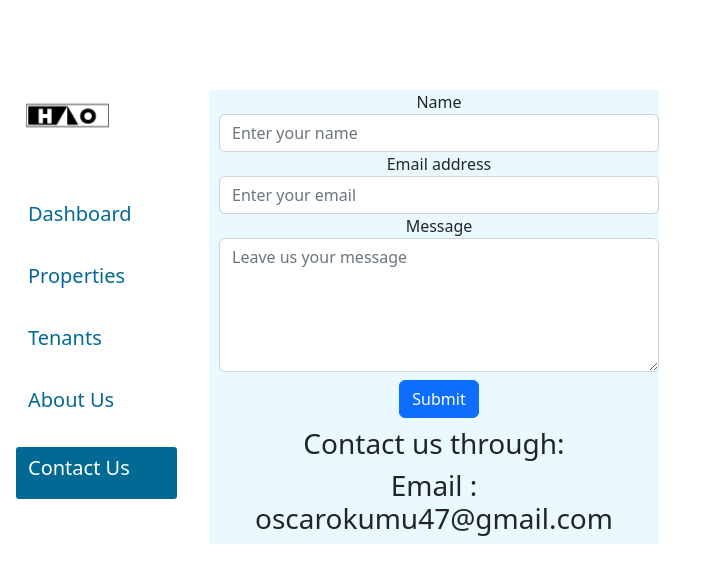
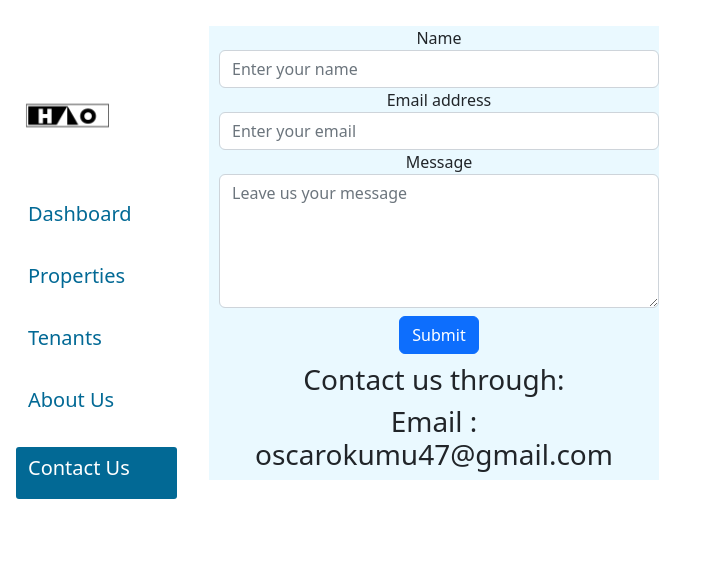
Before and after one commit to Josekariz/hao-frontend, a React (Create React App) app: page /contact_us in a window 1280 px wide. Shown: the top 582 px of the page, without its empty margins (0-706 px from the left). Built offline with nearby package versions, Linux system fonts and the light colour scheme.

Commit message:
modify contact component

```diff
--- a/src/Pages/Contact/Contact.css
+++ b/src/Pages/Contact/Contact.css
@@ -6,7 +6,7 @@
   right: 0;
   padding-left: 100px;
   margin-right: 45%;
-  margin-top: 7%;
+  margin-top: 2%;
   border-radius: 10%;
 }
 .contact-form{
```
